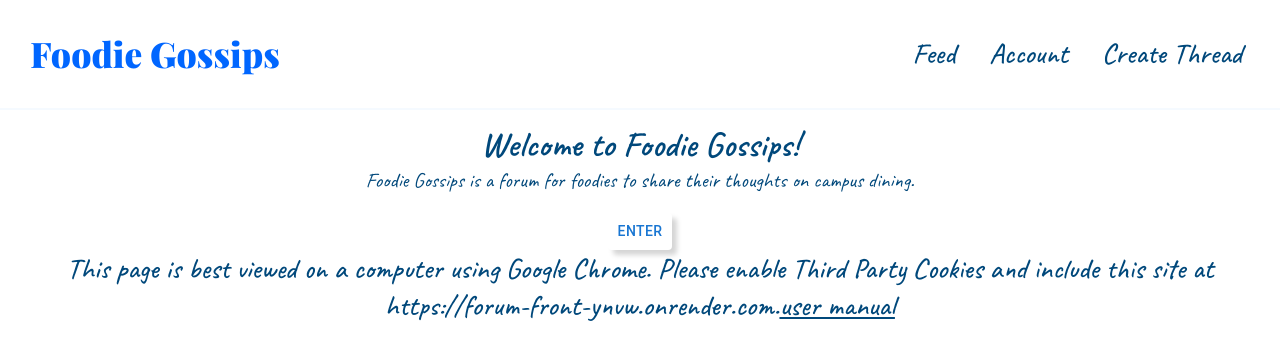
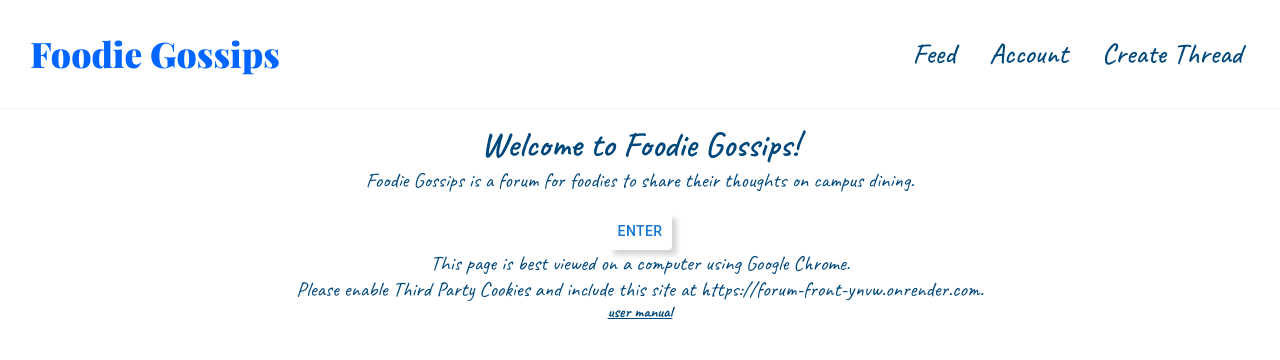
Before and after one commit to celeschai/forum, a React (Create React App) app in the folder frontend/: page / in a window 1280 px wide. Shown: the top 360 px of the page. Built offline with nearby package versions, Linux system fonts and the light colour scheme; a web font is replaced by a local one.

Commit message:
Start page

```diff
--- a/frontend/src/User/Start.tsx
+++ b/frontend/src/User/Start.tsx
@@ -26,11 +26,13 @@ const Start = ({ url }: { url: string }) => {
             <br></br>
             <Button onClick={handleclick}>Enter</Button>
             <br></br>
-            <h2>
+            <p>
                 This page is best viewed on a computer using Google Chrome.
+            </p>
+            <p>
                 Please enable Third Party Cookies and include this site at https://forum-front-ynvw.onrender.com.
-                <a href = "https://github.com/celeschai/forum/blob/main/UserManual.pdf">user manual</a>
-            </h2>
+            </p>
+            <a href = "https://github.com/celeschai/forum/blob/main/UserManual.pdf">user manual</a>
         </div>
     );
 }
```
